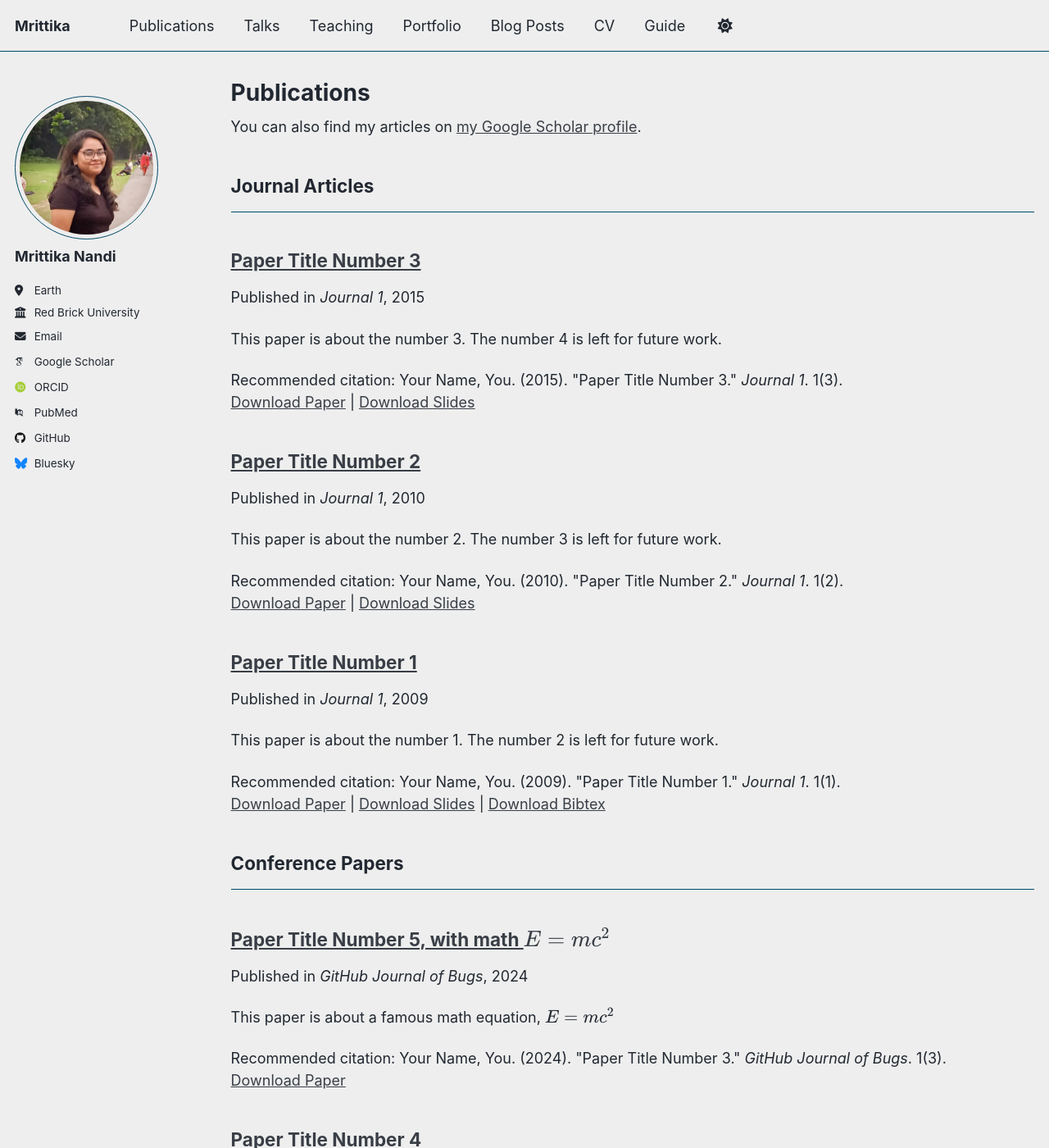
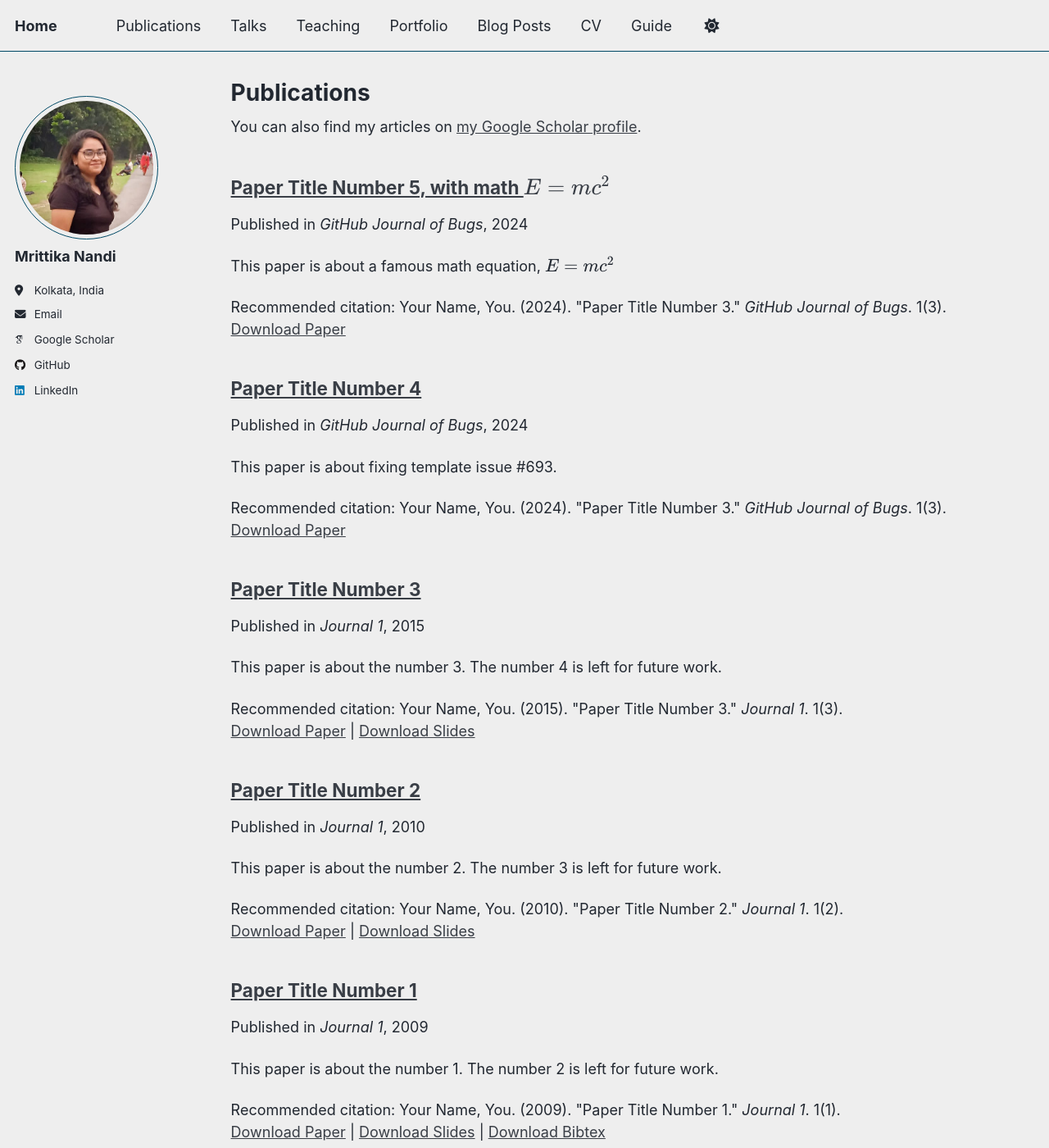
Before and after one commit to MrittikaNandi/mrittikanandi.github.io, a Jekyll site: the page built from _pages/publications.html, in a window 1280 px wide and 1400 px high. Shown: the whole window at 82% size. Built offline with Jekyll 4.4.1, drawn with Linux system fonts in a browser that asks for light colours; some web fonts are replaced; a script that is not in the unit is left out; some of the changed lines change nothing that is shown; some of the changed text lies outside the part shown.

Commit message:
Update _config.yml

```diff
--- a/_config.yml
+++ b/_config.yml
@@ -9,14 +9,14 @@
 # Basic Site Settings
 locale                   : "IN"
 site_theme               : "air" # Currently available options are "default", "air"
-title                    : "Mrittika"
+title                    : "Home"
 title_separator          : "-"
 name                     : &name "Mrittika Nandi"
-description              : &description "Your Name's academic portfolio"   # Update this with a general description of your site, this is the default if not overridden by a page
+description              : &description "Mrittika's academic portfolio"   # Update this with a general description of your site, this is the default if not overridden by a page
 url                      : https://mrittikanandi.github.io # The base hostname & protocol for your site e.g. "https://[your GitHub username].github.io",
                                                            # or if you already have some other page hosted on Github then use "https://[your GitHub username].github.io/[Your Repo Name]"
 baseurl                  : "" # the subpath of your site, e.g. "/blog"
-repository               : "academicpages/academicpages.github.io"
+repository               : "MrittikaNandi/mrittikanandi.github.io"
 
 # Site Author - The following control what appear as part of the author content on the side bar.
 #               If a field is blank the icon and link will not appear, otherwise it will be shown.
@@ -27,20 +27,20 @@ author:
   name             : "Mrittika Nandi"
   pronouns         : # example: "she/her"
   bio              : ""
-  location         : "Earth"
-  employer         : "Red Brick University"
+  location         : "Kolkata, India"
+  #employer         : "Red Brick University"
   uri              : # URL
-  email            : "none@example.org"
+  email            : "nandimrittika@gmail.com"
 
   # Academic websites
   academia         : # URL
   arxiv            : # URL - Update with the correct link to your profile
-  googlescholar    : "https://scholar.google.com/citations?user=PS_CX0AAAAAJ"
+  googlescholar    : "https://scholar.google.com/citations?user=4p-7hSkAAAAJ&hl=en"
   inspire-hep      : # URL
   impactstory      : # URL
-  orcid            : "http://orcid.org/yourorcidurl"
+  orcid            : #"http://orcid.org/yourorcidurl"
   semantic         : # URL
-  pubmed           : "https://www.ncbi.nlm.nih.gov/pubmed/?term=john+snow"
+  pubmed           : #"https://www.ncbi.nlm.nih.gov/pubmed/?term=john+snow"
   researchgate     : # URL
   scopus           : # URL
 
@@ -48,13 +48,13 @@ author:
   bitbucket        : # Username - Update with your username on the site
   codepen          : # Username
   dribbble         : # Username
-  github           : "academicpages"
+  github           : "https://github.com/MrittikaNandi"
   kaggle           : # Username
   stackoverflow    : # User number or user number and name (i.e., use "1" or "1/jeff-atwood")
 
   # Social media
   artstation       : # Username
-  bluesky          : "bsky.app" # Replace this with you Bluesky username
+  bluesky          : #"bsky.app" # Replace this with you Bluesky username
   facebook         : # Username
   flickr           : # Username
   foursquare       : # Username
@@ -63,7 +63,7 @@ author:
   keybase          : # Username
   instagram        : # Username
   lastfm           : # Username
-  linkedin         : # Username
+  linkedin         : "https://www.linkedin.com/in/mrittikanandi14/"
   mastodon         : # URL
   medium           : # URL
   pinterest        : # Username
@@ -81,12 +81,12 @@ author:
 
 # Publication Category - The following the list of publication categories and their headings
 publication_category:
-  books:
-    title: 'Books'
-  manuscripts:
-    title: 'Journal Articles'
-  conferences:
-    title: 'Conference Papers'
+  #books:
+   # title: 'Books'
+  #manuscripts:
+   # title: 'Journal Articles'
+ # conferences:
+  #  title: 'Conference Papers'
 
 # Site Settings
 teaser                   :  # filename of teaser fallback teaser image placed in /images/ for social media previews
```
